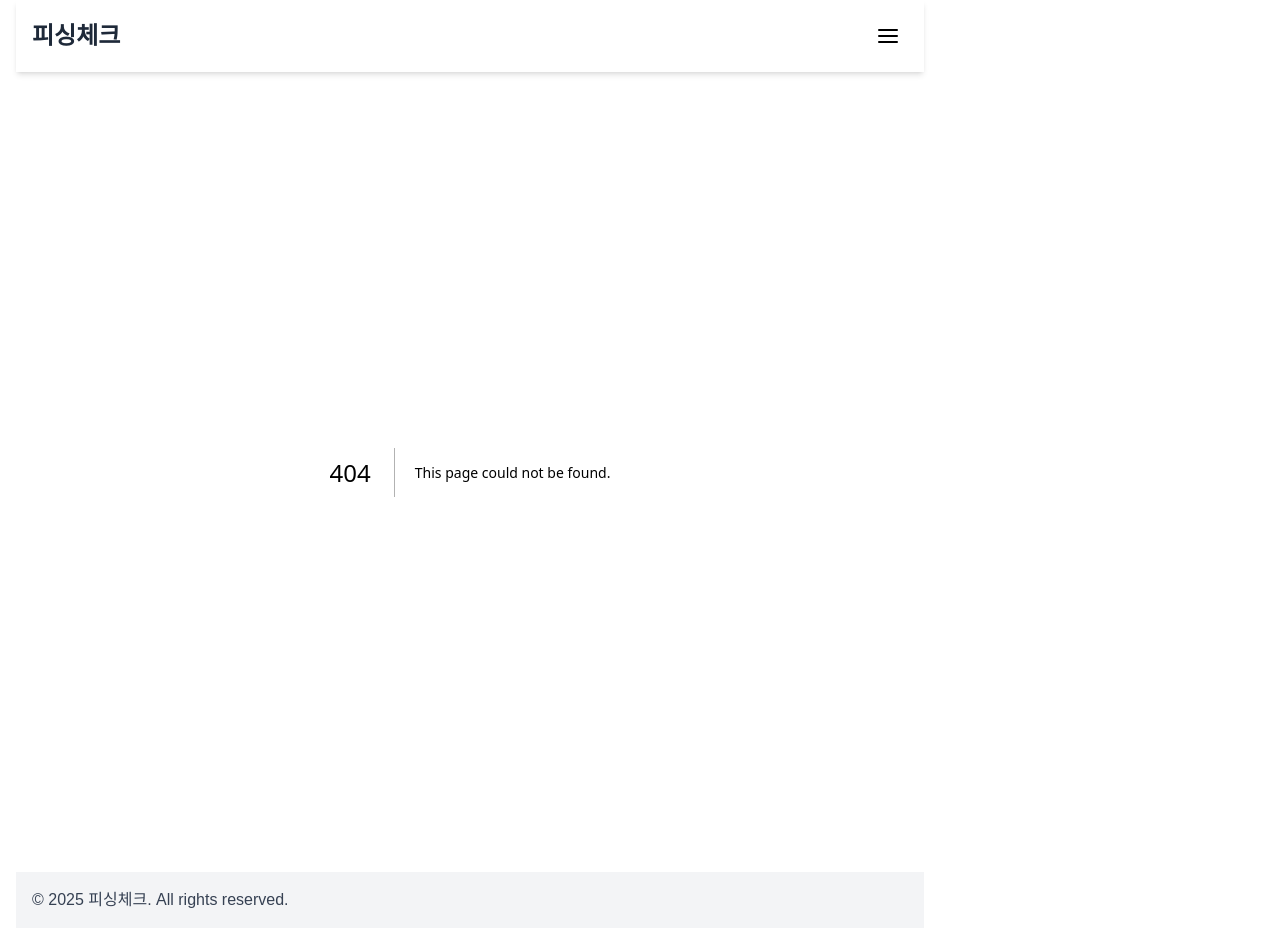
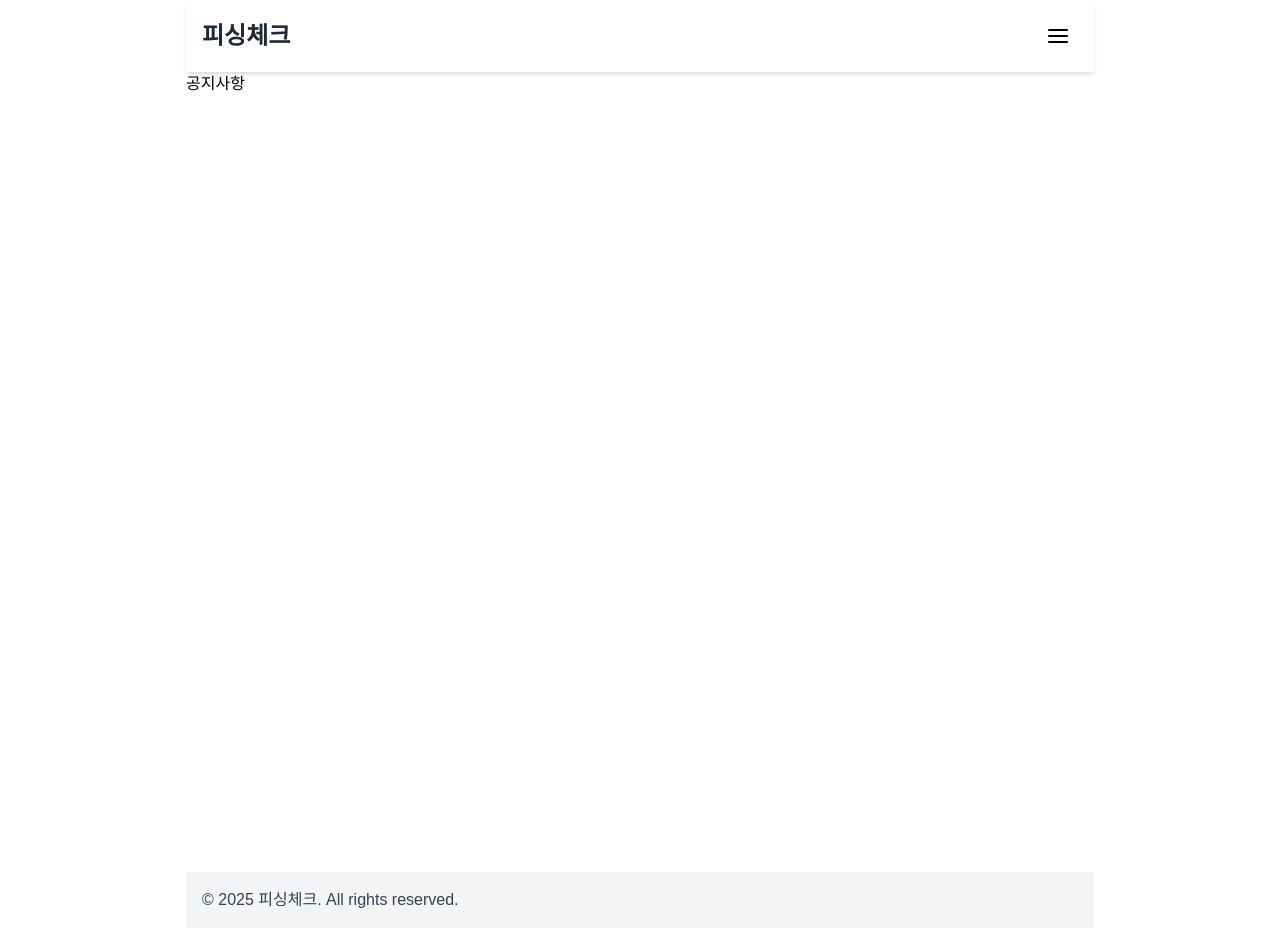
Before and after one commit to Su-Bang-Phishing-Check/Front-Phishing-Check, a Next.js app: page /notice in a window 1280 px wide. Before the commit this address had no page. Built offline with nearby package versions, Linux system fonts and the light colour scheme.

Commit message:
작업중

```diff
--- a/src/app/analyse/page.tsx
+++ b/src/app/analyse/page.tsx
@@ -2,7 +2,7 @@
 import TextAnalyse from "./components/TextAnalyse";
 import ImageAnalyse from "./components/ImageAnalyse";
 
-const Analyse = () => {
+const AnalysePage = () => {
   return (
     <div>
       <TextAnalyse />
@@ -10,4 +10,4 @@ const Analyse = () => {
     </div>
   );
 };
-export default Analyse;
+export default AnalysePage;
--- a/src/app/contact-book/page.tsx
+++ b/src/app/contact-book/page.tsx
@@ -1,4 +1,4 @@
-const ContactBook = () => {
+const ContactBookPage = () => {
   return (
     <div>
       <h1>Contact Book</h1>
@@ -6,3 +6,5 @@ const ContactBook = () => {
     </div>
   );
 };
+
+export default ContactBookPage;
--- /dev/null
+++ b/src/app/notice/page.tsx
@@ -0,0 +1,9 @@
+const NoticePage = () => {
+  return (
+    <div>
+      <h1>공지사항</h1>
+    </div>
+  );
+};
+
+export default NoticePage;
```
